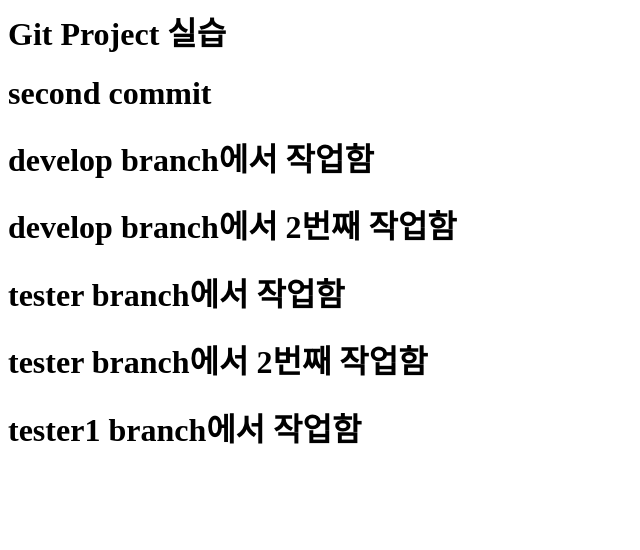
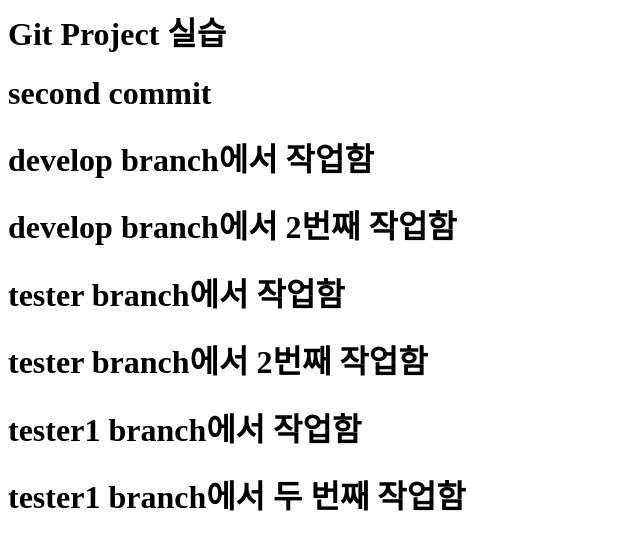
Before and after one commit to syscrypto/git_Project_OSS5, a plain HTML site: page index.html in a window 1280 px wide. Shown: the whole page, without its empty margins (0-640 px from the left). Drawn offline with Linux system fonts and the light colour scheme.

Commit message:
tester1 추가 작업

```diff
--- a/index.html
+++ b/index.html
@@ -13,6 +13,7 @@
         <h1>tester branch에서 2번째 작업함</h1>
 
         <h1>tester1 branch에서 작업함</h1>
+        <h1>tester1 branch에서 두 번째 작업함</h1>
 
 
     </body>
```
